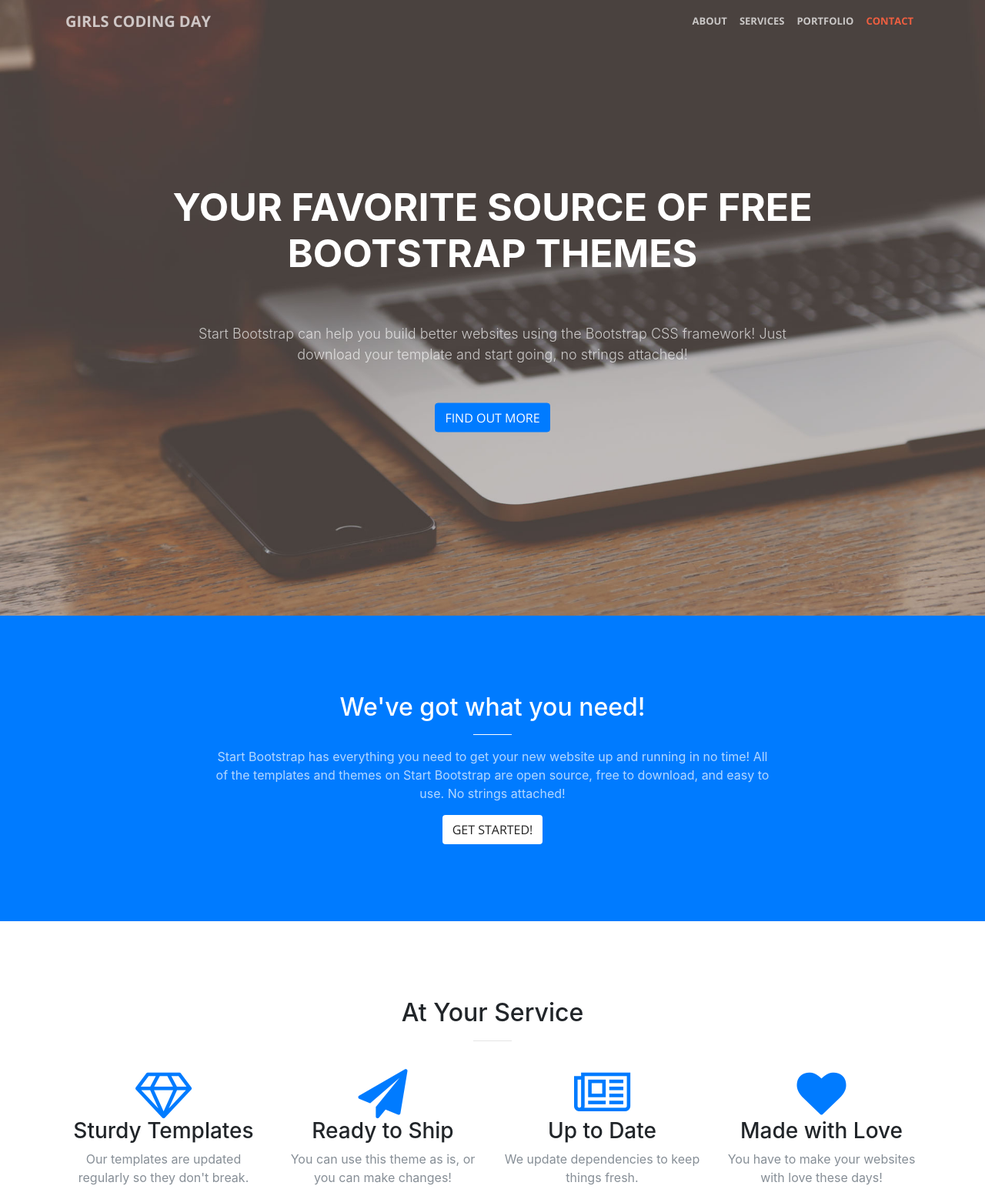
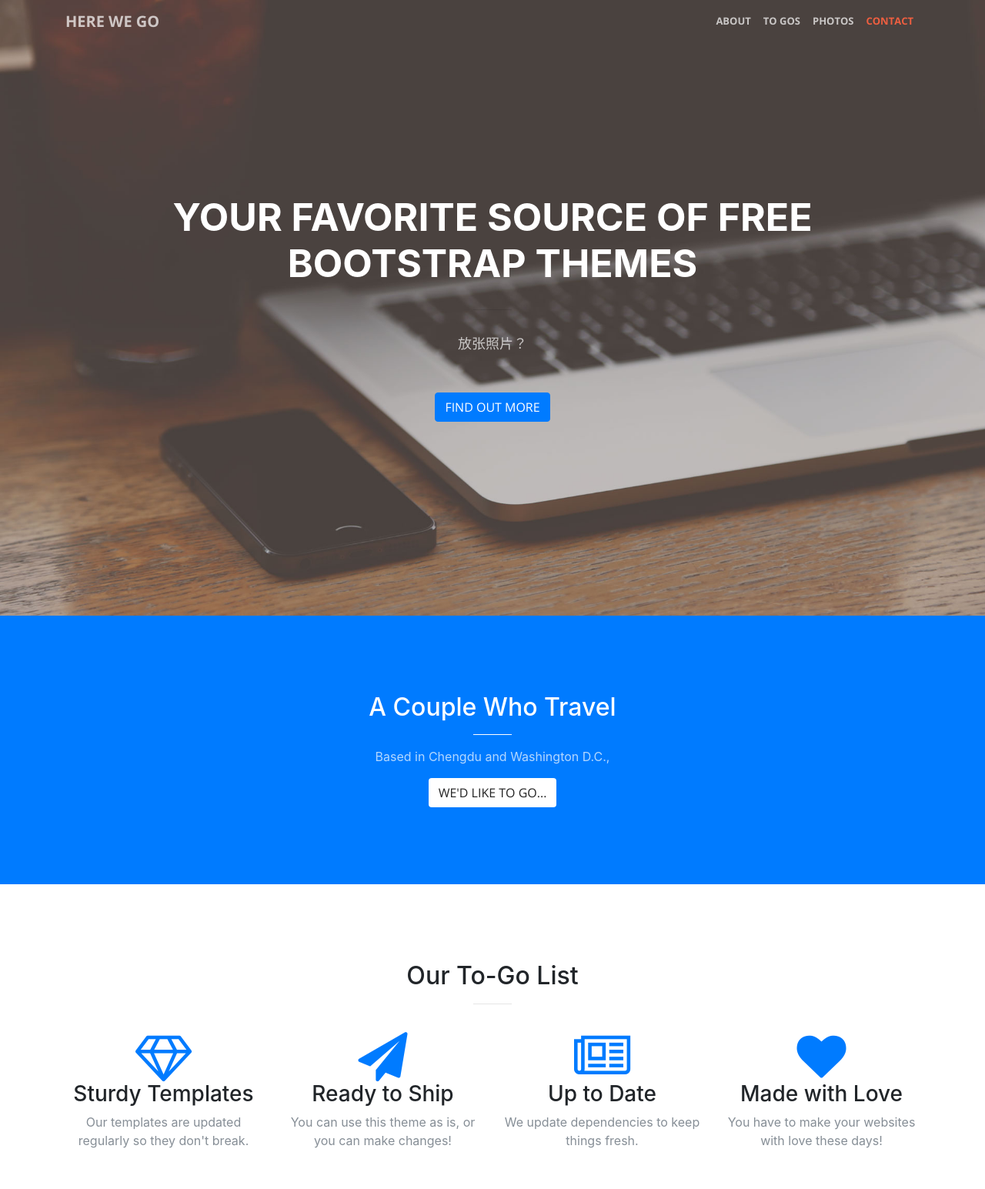
Before and after one commit to larvido/GirlsCodingDayDemo2, a website with bundled scripts: page index.html in a window 1280 px wide. Shown: the top 1545 px of the page at 77% size. Built offline with nearby package versions, Linux system fonts and the light colour scheme; files whose address does not match are found by name.

Commit message:
modify section id

```diff
--- a/index.html
+++ b/index.html
@@ -8,7 +8,7 @@
     <meta name="description" content="">
     <meta name="author" content="">
 
-    <title>Girls Coding Day</title>
+    <title>Here We Go</title>
 
     <!-- Bootstrap core CSS -->
     <link href="vendor/bootstrap/css/bootstrap.min.css" rel="stylesheet">
@@ -31,7 +31,7 @@
     <!-- Navigation -->
     <nav class="navbar navbar-expand-lg navbar-light fixed-top" id="mainNav">
       <div class="container">
-        <a class="navbar-brand js-scroll-trigger" href="#page-top">Girls Coding Day</a>
+        <a class="navbar-brand js-scroll-trigger" href="#page-top">Here We Go</a>
         <button class="navbar-toggler navbar-toggler-right" type="button" data-toggle="collapse" data-target="#navbarResponsive" aria-controls="navbarResponsive" aria-expanded="false" aria-label="Toggle navigation">
           <span class="navbar-toggler-icon"></span>
         </button>
@@ -41,10 +41,10 @@
               <a class="nav-link js-scroll-trigger" href="#about">About</a>
             </li>
             <li class="nav-item">
-              <a class="nav-link js-scroll-trigger" href="#services">Services</a>
+              <a class="nav-link js-scroll-trigger" href="#togos">To GOs</a>
             </li>
             <li class="nav-item">
-              <a class="nav-link js-scroll-trigger" href="#portfolio">Portfolio</a>
+              <a class="nav-link js-scroll-trigger" href="#photos">Photos</a>
             </li>
             <li class="nav-item">
               <a class="nav-link js-scroll-trigger" href="#contact">Contact</a>
@@ -59,7 +59,7 @@
         <div class="header-content-inner">
           <h1 id="homeHeading">Your Favorite Source of Free Bootstrap Themes</h1>
           <hr>
-          <p>Start Bootstrap can help you build better websites using the Bootstrap CSS framework! Just download your template and start going, no strings attached!</p>
+          <p>放张照片？</p>
           <a class="btn btn-primary btn-xl js-scroll-trigger" href="#about">Find Out More</a>
         </div>
       </div>
@@ -69,20 +69,20 @@
       <div class="container">
         <div class="row">
           <div class="col-lg-8 mx-auto text-center">
-            <h2 class="section-heading text-white">We've got what you need!</h2>
+            <h2 class="section-heading text-white">A Couple Who Travel</h2>
             <hr class="light">
-            <p class="text-faded">Start Bootstrap has everything you need to get your new website up and running in no time! All of the templates and themes on Start Bootstrap are open source, free to download, and easy to use. No strings attached!</p>
-            <a class="btn btn-default btn-xl js-scroll-trigger" href="#services">Get Started!</a>
+            <p class="text-faded">Based in Chengdu and Washington D.C., </p>
+            <a class="btn btn-default btn-xl js-scroll-trigger" href="#togos">We'd Like To Go...</a>
           </div>
         </div>
       </div>
     </section>
 
-    <section id="services">
+    <section id="togos">
       <div class="container">
         <div class="row">
           <div class="col-lg-12 text-center">
-            <h2 class="section-heading">At Your Service</h2>
+            <h2 class="section-heading">Our To-Go List</h2>
             <hr class="primary">
           </div>
         </div>
@@ -121,19 +121,19 @@
       </div>
     </section>
 
-    <section class="p-0" id="portfolio">
+    <section class="p-0" id="photos">
       <div class="container-fluid">
         <div class="row no-gutter popup-gallery">
           <div class="col-lg-4 col-sm-6">
-            <a class="portfolio-box" href="img/portfolio/fullsize/1.jpg">
-              <img class="img-fluid" src="img/portfolio/thumbnails/1.jpg" alt="">
+            <a class="portfolio-box" href="img/photos/fullsize/Seattle_Gas_Work_Park.jpg">
+              <img class="img-fluid" src="img/photos/thumbnails/Seattle_Gas_Work_Park.jpg" alt="">
               <div class="portfolio-box-caption">
                 <div class="portfolio-box-caption-content">
                   <div class="project-category text-faded">
-                    Category
+                    Gas Work Park, Seattle
                   </div>
                   <div class="project-name">
-                    Project Name
+                    test test test
                   </div>
                 </div>
               </div>
```
Also changed, not shown: img/photos/fullsize/1.jpg (renamed from img/portfolio/fullsize/1.jpg), img/photos/fullsize/2.jpg (renamed from img/portfolio/fullsize/2.jpg), img/photos/fullsize/3.jpg (renamed from img/portfolio/fullsize/3.jpg), img/photos/fullsize/4.jpg (renamed from img/portfolio/fullsize/4.jpg), img/photos/fullsize/5.jpg (renamed from img/portfolio/fullsize/5.jpg), img/photos/fullsize/6.jpg (renamed from img/portfolio/fullsize/6.jpg), img/photos/fullsize/Seattle_Gas_Work_Park.jpg (added), img/photos/thumbnails/1.jpg (renamed from img/portfolio/thumbnails/1.jpg), img/photos/thumbnails/2.jpg (renamed from img/portfolio/thumbnails/2.jpg), img/photos/thumbnails/3.jpg (renamed from img/portfolio/thumbnails/3.jpg), img/photos/thumbnails/4.jpg (renamed from img/portfolio/thumbnails/4.jpg), img/photos/thumbnails/5.jpg (renamed from img/portfolio/thumbnails/5.jpg), img/photos/thumbnails/6.jpg (renamed from img/portfolio/thumbnails/6.jpg), img/photos/thumbnails/Seattle_Gas_Work_Park.jpg (added).
